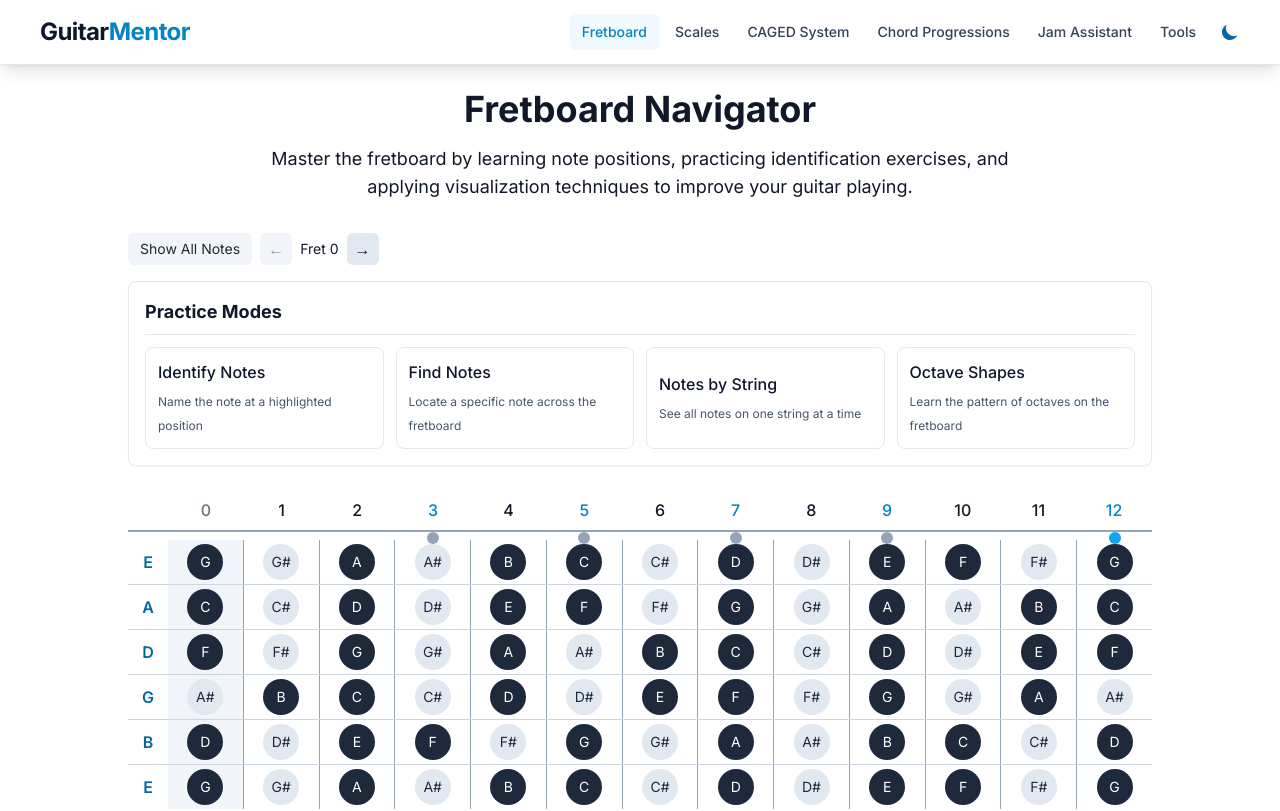
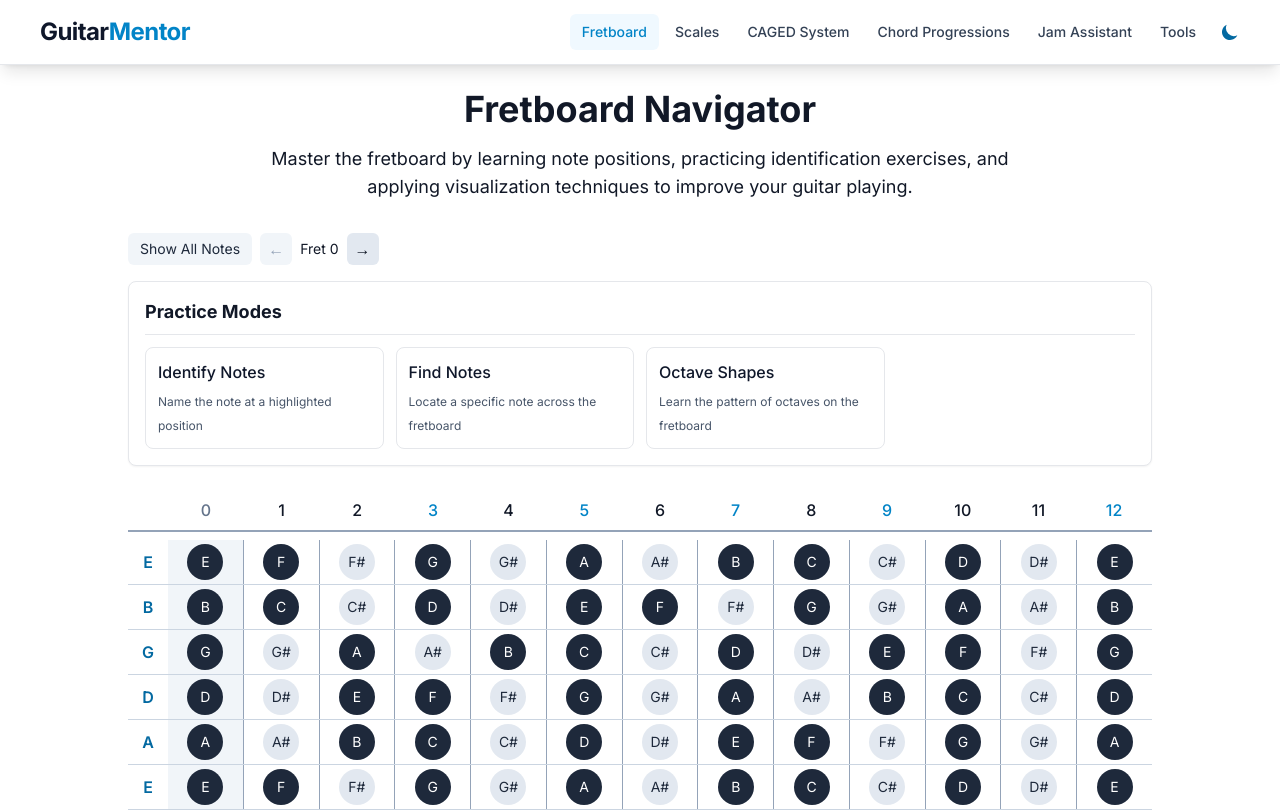
Before and after one commit to 1OlegShev1/GuitarMentor, a Next.js app: page /fretboard in a window 1280 px wide. Shown: the top 811 px of the page. Built offline with nearby package versions, Linux system fonts and the light colour scheme.

Commit message:
Improving fretboard practice modes

```diff
--- a/src/components/FretboardDisplay.tsx
+++ b/src/components/FretboardDisplay.tsx
@@ -14,15 +14,15 @@ const ALL_NOTES = ['C', 'C#', 'D', 'D#', 'E', 'F', 'F#', 'G', 'G#', 'A', 'A#', '
 
 // Note indices in the ALL_NOTES array for each open string
 const OPEN_STRING_INDICES = [
-  7, // E (index 7 in ALL_NOTES)
-  0, // A (index 0 in ALL_NOTES)
-  5, // D (index 5 in ALL_NOTES)
-  10, // G (index 10 in ALL_NOTES)
-  2, // B (index 2 in ALL_NOTES)
-  7, // E (index 7 in ALL_NOTES)
+  4,  // E (6th string) - index of E in ALL_NOTES
+  9,  // A (5th string) - index of A
+  2,  // D (4th string) - index of D
+  7,  // G (3rd string) - index of G
+  11, // B (2nd string) - index of B
+  4   // E (1st string) - index of E
 ];
 
-type FretboardMode = 'explore' | 'identify' | 'find' | 'byString' | 'octaves';
+type FretboardMode = 'explore' | 'identify' | 'find' | 'octaves';
 
 type NotePosition = {
   string: number;
@@ -36,17 +36,24 @@ type FretboardProps = {
 const FretboardDisplay: React.FC<FretboardProps> = ({ showPractice = false }) => {
   const [showNaturalOnly, setShowNaturalOnly] = useState(false);
   const [highlightNote, setHighlightNote] = useState<string | null>(null);
+  const [selectedString, setSelectedString] = useState<number | null>(null);
   const [startFret, setStartFret] = useState(0);
   const [mode, setMode] = useState<FretboardMode>('explore');
 
   // Practice mode states
   const [quizNote, setQuizNote] = useState<string | null>(null);
   const [quizPosition, setQuizPosition] = useState<NotePosition | null>(null);
-  const [selectedString, setSelectedString] = useState<number | null>(null);
   const [showAnswer, setShowAnswer] = useState(false);
   const [quizResult, setQuizResult] = useState<'correct' | 'incorrect' | null>(null);
   const [userAnswer, setUserAnswer] = useState<string | null>(null);
   const [hoverPosition, setHoverPosition] = useState<NotePosition | null>(null);
+
+  // Track found positions in Find Notes mode
+  const [foundPositions, setFoundPositions] = useState<NotePosition[]>([]);
+  const [totalPositionsToFind, setTotalPositionsToFind] = useState<number>(0);
+
+  // Track found octaves
+  const [foundOctaves, setFoundOctaves] = useState<NotePosition[]>([]);
 
   // Effect to handle the showPractice prop
   useEffect(() => {
@@ -62,18 +69,19 @@ const FretboardDisplay: React.FC<FretboardProps> = ({ showPractice = false }) =>
       generateIdentifyQuestion();
     } else if (mode === 'find') {
       generateFindQuestion();
-    } else if (mode === 'byString') {
-      setSelectedString(Math.floor(Math.random() * 6));
     } else if (mode === 'octaves') {
-      const randomNote = ALL_NOTES[Math.floor(Math.random() * ALL_NOTES.length)];
-      setHighlightNote(randomNote);
+      setHighlightNote(null);
+      setFoundOctaves([]);
+      setShowAnswer(false);
     }
   }, [mode]);
 
-  // Calculate note at a given string and fret
+  // Get note at a specific position
   const getNoteAtPosition = (stringIndex: number, fret: number): string => {
-    const openStringNoteIndex = OPEN_STRING_INDICES[stringIndex];
-    const noteIndex = (openStringNoteIndex + fret) % 12;
+    // Convert visual index (0 = 6th string) to array index (0 = 1st string)
+    const arrayStringIndex = 5 - stringIndex;
+    const openStringIndex = OPEN_STRING_INDICES[arrayStringIndex];
+    const noteIndex = (openStringIndex + fret) % 12;
     return ALL_NOTES[noteIndex];
   };
 
@@ -82,26 +90,62 @@ const FretboardDisplay: React.FC<FretboardProps> = ({ showPractice = false }) =>
     return note.length === 1;
   };
 
+  // Check if a position is an octave of the target note
+  const isOctavePosition = (note: string, targetNote: string | null): boolean => {
+    if (!targetNote) return false;
+    const noteIndex = ALL_NOTES.indexOf(note);
+    const targetIndex = ALL_NOTES.indexOf(targetNote);
+    return noteIndex === targetIndex;
+  };
+
   // Generate a random position on the fretboard for "Identify Notes" mode
   const generateIdentifyQuestion = () => {
     const randomString = Math.floor(Math.random() * 6);
-    const randomFret = Math.floor(Math.random() * (FRET_COUNT + 1));
+
+    // Generate random fret with bias towards 0-12
+    let randomFret;
+    if (Math.random() < 0.67) { // 2/3 chance for frets 0-12
+      randomFret = Math.floor(Math.random() * 13);
+    } else { // 1/3 chance for frets 13-24
+      randomFret = Math.floor(Math.random() * 12) + 13;
+    }
+
     const position = { string: randomString, fret: randomFret };
     setQuizPosition(position);
     setQuizNote(null);
     setShowAnswer(false);
     setQuizResult(null);
     setUserAnswer(null);
+
+    // Ensure the target fret is visible by adjusting startFret
+    const targetStartFret = Math.max(0, Math.min(FRET_COUNT - 12, randomFret - 6));
+    setStartFret(targetStartFret);
   };
 
   // Generate a note for the "Find Notes" mode
   const generateFindQuestion = () => {
-    const randomNote = ALL_NOTES[Math.floor(Math.random() * ALL_NOTES.length)];
+    // Start with natural notes for better learning progression
+    const naturalNotes = ['C', 'D', 'E', 'F', 'G', 'A', 'B'];
+    const allNotes = showNaturalOnly ? naturalNotes : ALL_NOTES;
+
+    const randomNote = allNotes[Math.floor(Math.random() * allNotes.length)];
     setQuizNote(randomNote);
     setQuizPosition(null);
     setShowAnswer(false);
     setQuizResult(null);
     setUserAnswer(null);
+    setFoundPositions([]);
+
+    // Calculate total positions to find
+    let count = 0;
+    for (let string = 0; string < 6; string++) {
+      for (let fret = startFret; fret <= endFret; fret++) {
+        if (getNoteAtPosition(string, fret) === randomNote) {
+          count++;
+        }
+      }
+    }
+    setTotalPositionsToFind(count);
   };
 
   // Handle user clicking on a note for practice modes
@@ -121,24 +165,49 @@ const FretboardDisplay: React.FC<FretboardProps> = ({ showPractice = false }) =>
       }
     } else if (mode === 'find' && quizNote) {
       if (note === quizNote) {
+        const newPosition = { string: stringIndex, fret };
+        // Check if this position was already found
+        if (!foundPositions.some(pos => pos.string === stringIndex && pos.fret === fret)) {
+          const newFoundPositions = [...foundPositions, newPosition];
+          setFoundPositions(newFoundPositions);
+
+          // Check if all positions are found
+          if (newFoundPositions.length === totalPositionsToFind) {
             setQuizResult('correct');
             setTimeout(() => {
               generateFindQuestion();
             }, 1500);
+          }
+        }
       } else {
         setQuizResult('incorrect');
+        setTimeout(() => {
+          setQuizResult(null);
+        }, 1000);
       }
-    } else if (mode === 'byString') {
+    } else if (mode === 'octaves') {
+      if (!highlightNote) {
+        // Set the initial note when none is selected
         setHighlightNote(note);
-    } else if (mode === 'octaves') {
-      // This mode just uses the highlight functionality which is handled by default
-      setHighlightNote(note);
+        setFoundOctaves([{ string: stringIndex, fret }]);
+        return;
+      }
+      if (isOctavePosition(note, highlightNote)) {
+        const newPosition = { string: stringIndex, fret };
+        if (!foundOctaves.some(pos => pos.string === stringIndex && pos.fret === fret)) {
+          setFoundOctaves([...foundOctaves, newPosition]);
+        }
+      } else {
+        setQuizResult('incorrect');
+        setTimeout(() => {
+          setQuizResult(null);
+        }, 1000);
+      }
     }
   };
 
   // Should we show this note based on current filters
   const shouldShowNote = (note: string, stringIndex: number, fretNum: number): boolean => {
-    // In quiz modes, we show notes differently
     if (mode === 'identify') {
       // Only show the note at the quiz position when showing answer
       if (quizPosition && stringIndex === quizPosition.string && fretNum === quizPosition.fret) {
@@ -146,17 +215,21 @@ const FretboardDisplay: React.FC<FretboardProps> = ({ showPractice = false }) =>
       }
       return false;
     } else if (mode === 'find') {
-      // In find mode, we show all instances of the quiz note when showing answer
+      // In find mode, show found positions and all positions when showing answer
       if (showAnswer && quizNote && note === quizNote) {
         return true;
       }
-      // Otherwise hide all notes unless clicked
-      return quizResult === 'correct' && note === quizNote;
-    } else if (mode === 'byString') {
-      // In string mode, only show notes on the selected string
-      return selectedString === stringIndex;
+      return foundPositions.some(pos => pos.string === stringIndex && pos.fret === fretNum);
+    } else if (mode === 'octaves') {
+      if (foundOctaves.some(pos => pos.string === stringIndex && pos.fret === fretNum)) {
+        return true;
+      }
+      return showAnswer && isOctavePosition(note, highlightNote);
     } else {
-      // Normal explore mode - show based on natural/all toggle
+      // In explore mode, show notes based on filters and string selection
+      if (selectedString !== null) {
+        return stringIndex === selectedString;
+      }
       if (showNaturalOnly) {
         return isNaturalNote(note) || (highlightNote !== null && note === highlightNote);
       }
@@ -176,6 +249,20 @@ const FretboardDisplay: React.FC<FretboardProps> = ({ showPractice = false }) =>
   // Determine visible fret range - always show 13 frets (12 + nut)
   const visibleFretCount = 13;
   const fretsToShow = Math.min(visibleFretCount, FRET_COUNT + 1 - startFret);
+  const endFret = startFret + fretsToShow - 1;
+
+  // Check if current quiz position is visible
+  const isQuizPositionVisible = quizPosition ?
+    quizPosition.fret >= startFret && quizPosition.fret <= endFret :
+    true;
+
+  // If quiz position becomes invisible, scroll to make it visible
+  useEffect(() => {
+    if (mode === 'identify' && quizPosition && !isQuizPositionVisible) {
+      const targetStartFret = Math.max(0, Math.min(FRET_COUNT - 12, quizPosition.fret - 6));
+      setStartFret(targetStartFret);
+    }
+  }, [mode, quizPosition, isQuizPositionVisible]);
 
   // Reset to explore mode
   const resetToExploreMode = () => {
@@ -186,6 +273,9 @@ const FretboardDisplay: React.FC<FretboardProps> = ({ showPractice = false }) =>
     setShowAnswer(false);
     setQuizResult(null);
     setUserAnswer(null);
+    setSelectedString(null);
+    setFoundPositions([]);
+    setFoundOctaves([]);
   };
 
   // Get quiz instruction text
@@ -193,11 +283,12 @@ const FretboardDisplay: React.FC<FretboardProps> = ({ showPractice = false }) =>
     if (mode === 'identify') {
       return `What note is at the highlighted position? (String ${quizPosition ? quizPosition.string + 1 : ''}, Fret ${quizPosition ? quizPosition.fret : ''})`;
     } else if (mode === 'find') {
-      return `Find all occurrences of the note ${quizNote} on the fretboard`;
-    } else if (mode === 'byString') {
-      return `Notes on string ${selectedString !== null ? selectedString + 1 : ''} (${selectedString !== null ? STANDARD_TUNING[selectedString] : ''})`;
+      return `Find all occurrences of the note ${quizNote} on the fretboard (Found ${foundPositions.length} of ${totalPositionsToFind})`;
     } else if (mode === 'octaves') {
-      return `Find all octaves of ${highlightNote || 'the selected note'} on the fretboard`;
+      if (!highlightNote) {
+        return 'Click any note to start finding its octaves';
+      }
+      return `Find all octaves of ${highlightNote}. Common patterns:\n- Same string: 12 frets up\n- Two strings up: 3 frets back`;
     }
     return '';
   };
@@ -206,6 +297,7 @@ const FretboardDisplay: React.FC<FretboardProps> = ({ showPractice = false }) =>
     <div className="w-full">
       <div className="flex flex-wrap space-x-2 gap-y-2 mb-4">
         {mode === 'explore' && (
+          <>
             <button
               onClick={() => setShowNaturalOnly(!showNaturalOnly)}
               className={`px-3 py-1 rounded-md text-sm ${
@@ -216,6 +308,15 @@ const FretboardDisplay: React.FC<FretboardProps> = ({ showPractice = false }) =>
             >
               {showNaturalOnly ? 'Natural Notes Only' : 'Show All Notes'}
             </button>
+            {selectedString !== null && (
+              <button
+                onClick={() => setSelectedString(null)}
+                className="px-3 py-1 rounded-md text-sm bg-secondary-200 dark:bg-secondary-700 hover:bg-secondary-300"
+              >
+                Show All Strings
+              </button>
+            )}
+          </>
         )}
 
         {mode !== 'explore' && (
@@ -237,16 +338,16 @@ const FretboardDisplay: React.FC<FretboardProps> = ({ showPractice = false }) =>
                   generateIdentifyQuestion();
                 } else if (mode === 'find') {
                   generateFindQuestion();
-                } else if (mode === 'byString') {
-                  setSelectedString((selectedString === null ? 0 : (selectedString + 1) % 6));
                 } else if (mode === 'octaves') {
                   const randomNote = ALL_NOTES[Math.floor(Math.random() * ALL_NOTES.length)];
                   setHighlightNote(randomNote);
+                  setFoundOctaves([]);
+                  setQuizResult(null);
                 }
               }}
               className="px-3 py-1 rounded-md text-sm bg-secondary-200 dark:bg-secondary-700 hover:bg-secondary-300"
             >
-              New Question
+              {mode === 'octaves' ? 'Random Note' : 'New Question'}
             </button>
 
             <button
@@ -308,16 +409,6 @@ const FretboardDisplay: React.FC<FretboardProps> = ({ showPractice = false }) =>
             >
               <span className="font-medium block mb-1">Find Notes</span>
               <span className="text-xs text-secondary-600 dark:text-secondary-300">Locate a specific note across the fretboard</span>
-            </button>
-
-            <button
-              onClick={() => {
-                setMode('byString');
-              }}
-              className="p-3 text-left rounded-lg transition-colors border border-gray-200 dark:border-secondary-700 bg-white dark:bg-secondary-800 hover:bg-gray-100 dark:hover:bg-secondary-700 text-secondary-900 dark:text-white"
-            >
-              <span className="font-medium block mb-1">Notes by String</span>
-              <span className="text-xs text-secondary-600 dark:text-secondary-300">See all notes on one string at a time</span>
             </button>
 
             <button
@@ -388,6 +479,35 @@ const FretboardDisplay: React.FC<FretboardProps> = ({ showPractice = false }) =>
         </div>
       )}
 
+      {mode === 'find' && (
+        <div className="mb-4 p-3 bg-secondary-50 dark:bg-secondary-800/30 rounded-lg">
+          <h3 className="font-medium mb-2">Found positions:</h3>
+          <div className="text-sm text-secondary-600 dark:text-secondary-400 space-y-1">
+            {foundPositions.map((pos, index) => (
+              <p key={`found-${index}`}>{`String ${pos.string + 1}, Fret ${pos.fret}`}</p>
+            ))}
+          </div>
+        </div>
+      )}
+
+      {mode === 'octaves' && highlightNote && (
+        <div className="mb-4 p-3 bg-secondary-50 dark:bg-secondary-800/30 rounded-lg">
+          <h3 className="font-medium mb-2">Octave Patterns Guide</h3>
+          <div className="text-sm text-secondary-600 dark:text-secondary-400 space-y-1">
+            <p>• Same string: Move up 12 frets</p>
+            <p>• Two strings up: Move back 3 frets</p>
+            <p>• Two strings down: Move up 3 frets</p>
+          </div>
+          {quizResult === 'incorrect' && (
+            <div className="mt-2 p-2 bg-red-100 dark:bg-red-900/30 rounded">
+              <p className="text-sm text-red-600 dark:text-red-400">
+                That's not an octave. Try following the patterns above!
+              </p>
+            </div>
+          )}
+        </div>
+      )}
+
       <div className="overflow-x-auto">
         <div className="min-w-[700px]">
           {/* Fret numbers */}
@@ -408,22 +528,27 @@ const FretboardDisplay: React.FC<FretboardProps> = ({ showPractice = false }) =>
             })}
           </div>
 
+          {/* Fretboard */}
+          <div className="border-b border-secondary-300 dark:border-secondary-600">
             {/* String rows */}
-          {STANDARD_TUNING.map((stringNote, stringIndex) => (
+            {[...STANDARD_TUNING].reverse().map((stringNote, reversedIndex) => {
+              const stringIndex = reversedIndex;
+              return (
                 <div
                   key={`string-${stringIndex}`}
                   className="flex border-b border-secondary-300 dark:border-secondary-600 last:border-b-0"
                 >
                   {/* String name */}
                   <div
-                className={`w-10 flex-shrink-0 flex items-center justify-center font-semibold ${
-                  selectedString === stringIndex
+                    className={`w-10 flex-shrink-0 flex items-center justify-center font-semibold cursor-pointer
+                      ${selectedString === stringIndex
                         ? 'text-primary-600 dark:text-primary-400 bg-primary-50 dark:bg-primary-900/20'
-                    : 'text-primary-700 dark:text-primary-300'
+                        : 'text-primary-700 dark:text-primary-300 hover:bg-secondary-50 dark:hover:bg-secondary-800/30'
                       }`}
-                onClick={() => mode === 'byString' && setSelectedString(stringIndex)}
+                    onClick={() => mode === 'explore' && setSelectedString(selectedString === stringIndex ? null : stringIndex)}
+                    title={mode === 'explore' ? 'Click to show/hide notes on this string' : undefined}
                   >
-                {stringNote}
+                    {mode === 'identify' && !showAnswer ? (stringIndex + 1) : stringNote}
                   </div>
 
                   {/* Frets for this string */}
@@ -447,13 +572,6 @@ const FretboardDisplay: React.FC<FretboardProps> = ({ showPractice = false }) =>
                         onMouseLeave={() => setHoverPosition(null)}
                         onClick={() => isQuizPosition || handleNoteClick(stringIndex, fretNum, note)}
                       >
-                    {/* Fret markers */}
-                    {stringIndex === 0 && [3, 5, 7, 9, 12, 15, 17, 19, 21, 24].includes(fretNum) && (
-                      <div className="absolute -top-2 inset-x-0 flex justify-center">
-                        <div className={`w-3 h-3 rounded-full ${[12, 24].includes(fretNum) ? 'bg-primary-500' : 'bg-secondary-400'}`}></div>
-                      </div>
-                    )}
-
                         {/* Rendered note */}
                         {(showNote || (mode === 'identify' && isQuizPosition)) && (
                           <div
@@ -487,7 +605,32 @@ const FretboardDisplay: React.FC<FretboardProps> = ({ showPractice = false }) =>
                     );
                   })}
                 </div>
-          ))}
+              );
+            })}
+          </div>
+
+          {/* Fret markers below the fretboard */}
+          <div className="flex h-6 mt-1">
+            <div className="w-10 flex-shrink-0"></div>
+            {Array.from({ length: fretsToShow }).map((_, fretNumIndex) => {
+              const fretNum = startFret + fretNumIndex;
+              return (
+                <div key={`marker-${fretNum}`} className="flex-1 relative flex items-center justify-center">
+                  {/* Single dots */}
+                  {[3, 5, 7, 9, 15, 17, 19, 21].includes(fretNum) && (
+                    <div className="w-3 h-3 rounded-full bg-secondary-300 dark:bg-secondary-600"></div>
+                  )}
+                  {/* Double dots */}
+                  {[12, 24].includes(fretNum) && (
+                    <div className="flex gap-3">
+                      <div className="w-3 h-3 rounded-full bg-primary-400 dark:bg-primary-600"></div>
+                      <div className="w-3 h-3 rounded-full bg-primary-400 dark:bg-primary-600"></div>
+                    </div>
+                  )}
+                </div>
+              );
+            })}
+          </div>
         </div>
       </div>
 
```
Lines whose indentation alone changed are shown as unchanged.
